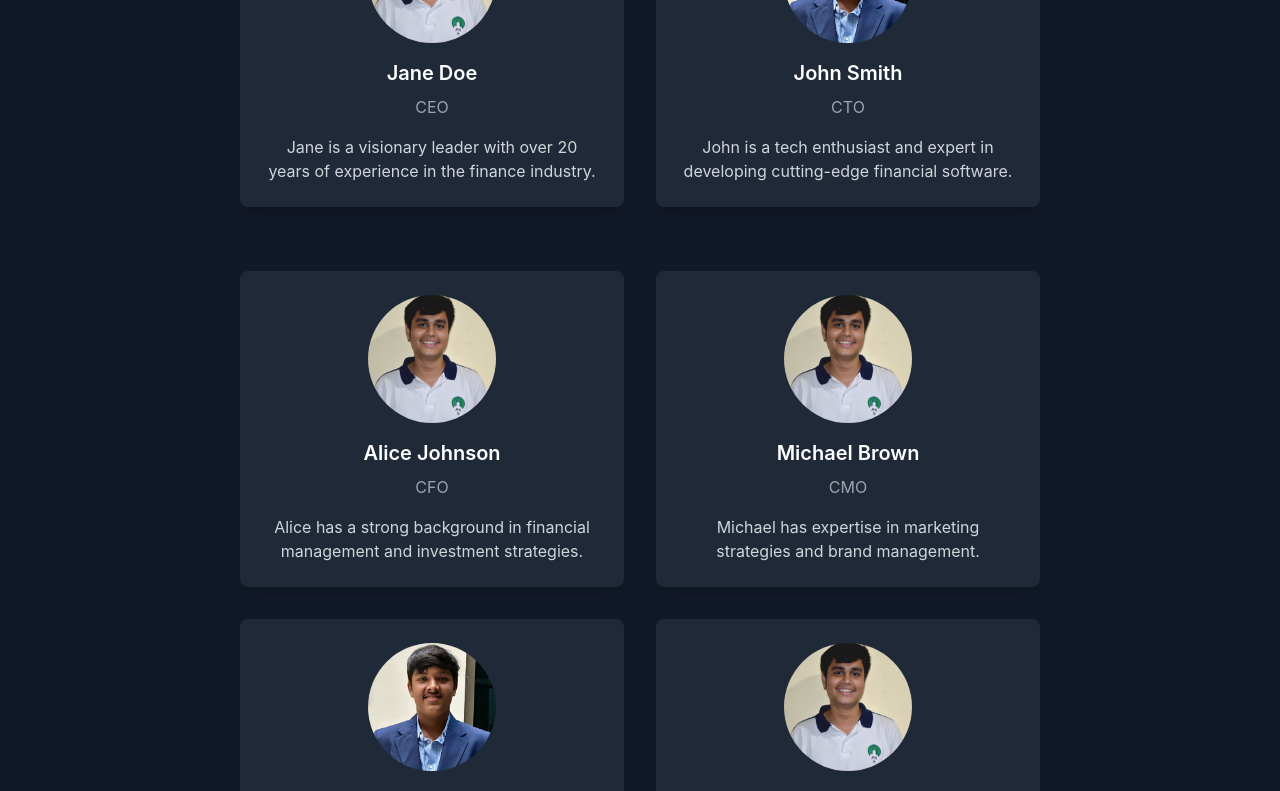
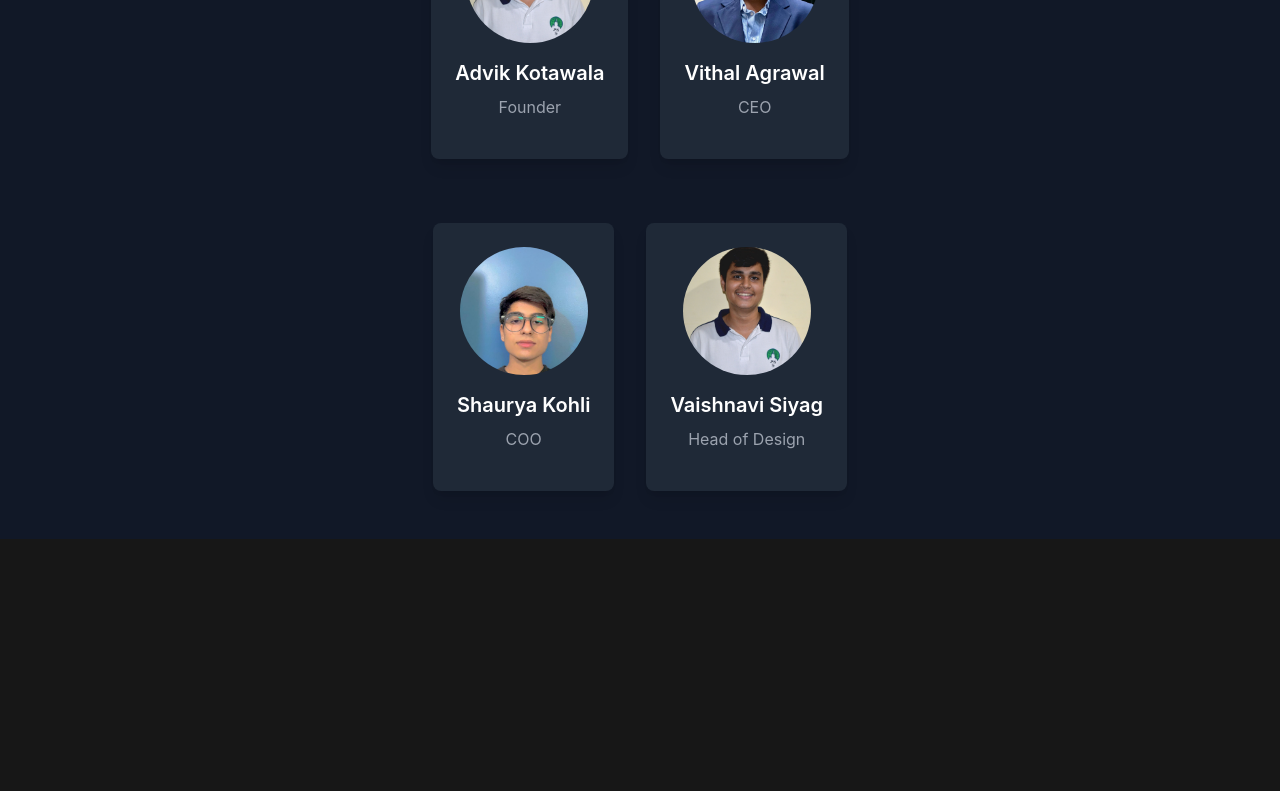
Before and after one commit to vithal34/last, a Next.js app: page /about in a window 1280 px wide. Shown: the part 1000-1791 px from the top of the page. After the commit the page ends 1539 px from the top, so only its background shows below. Built offline with nearby package versions, Linux system fonts and the light colour scheme.

Commit message:
about us

```diff
--- a/src/pages/about.tsx
+++ b/src/pages/about.tsx
@@ -77,31 +77,31 @@ const AboutUs = () => {
             <div className="flex gap-8 justify-center w-full max-w-4xl">
               <TeamMember
                 image={teamMember1}
-                name="Jane Doe"
-                position="CEO"
-                bio="Jane is a visionary leader with over 20 years of experience in the finance industry."
+                name="Advik Kotawala"
+                position="Founder"
+                bio=""
               />
               <TeamMember
                 image={teamMember2}
-                name="John Smith"
-                position="CTO"
-                bio="John is a tech enthusiast and expert in developing cutting-edge financial software."
+                name="Vithal Agrawal"
+                position="CEO"
+                bio=""
               />
             </div>
             <div className="flex flex-wrap gap-8 justify-center w-full max-w-4xl mt-8">
               <TeamMember
                 image={teamMember3}
-                name="Alice Johnson"
-                position="CFO"
-                bio="Alice has a strong background in financial management and investment strategies."
+                name="Shaurya Kohli"
+                position="COO"
+                bio=""
               />
               <TeamMember
                 image={teamMember4}
-                name="Michael Brown"
-                position="CMO"
-                bio="Michael has expertise in marketing strategies and brand management."
+                name="Vaishnavi Siyag"
+                position="Head of Design"
+                bio=""
               />
-              <TeamMember
+              {/* <TeamMember
                 image={teamMember5}
                 name="Emma Wilson"
                 position="COO"
@@ -118,7 +118,7 @@ const AboutUs = () => {
                 name="Sophia Miller"
                 position="VP of Product"
                 bio="Sophia oversees product development and strategy."
-              />
+              /> */}
             </div>
           </div>
         </Container>
```
Also changed, not shown: src/components/about.html (+11 -6 lines), public/img/user3.jpeg (deleted), public/img/user3.jpg.
